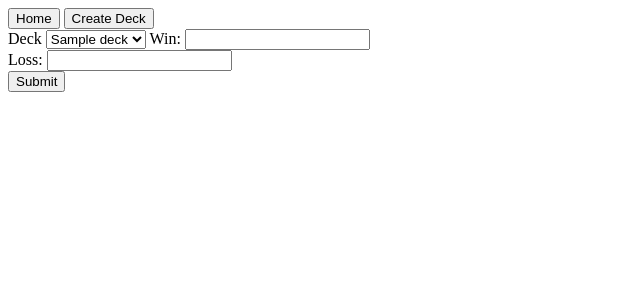
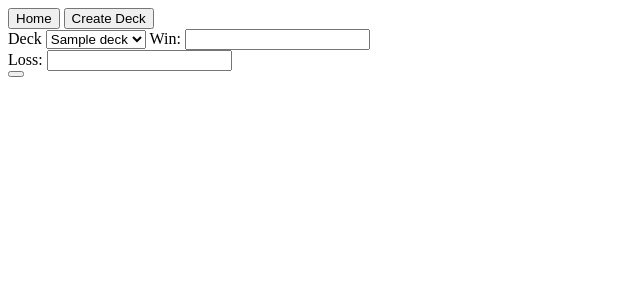
Before and after one commit to Skrite599/spark, a Flask app: template templates/create-game.html in a window 1280 px wide. Shown: the top 300 px of the page, without its empty margins (0-640 px from the left). Run offline with Flask 3, Linux system fonts and the light colour scheme; the template is opened without the code that fills it: most values are stand-ins (such as "Sample title", 1, 10 or a date in 2020).

Commit message:
test alternative submit

```diff
--- a/templates/create-game.html
+++ b/templates/create-game.html
@@ -10,7 +10,7 @@
           <button onclick="window.location.href='/'">Home</button>
           <button onclick="window.location.href='/create-deck'">Create Deck</button>
         </div>
-        <form id='submit-game' action="/api/game" method="post" onsubmit="submitGame(e)">
+        <form id='submit-game' action="/api/game" method="post">
             <label for="deck-name">Deck</label>
             <select id="deck-selector" name="deck_name">
                 {% for deck in decks %}
@@ -23,7 +23,7 @@
             <label for="game-record-loss" id=>Loss:</label>
             <input type="number" id="game-loss" name="game_loss" required><br>
 
-            <input type="submit" value="Submit">
+            <button type="submit" value="Submit" onclick="submitGame(e)">
         </form>
         <script type='text/javascript' src="{{ url_for('static', filename='js/script.js') }}"> </script>
     </body>
```
